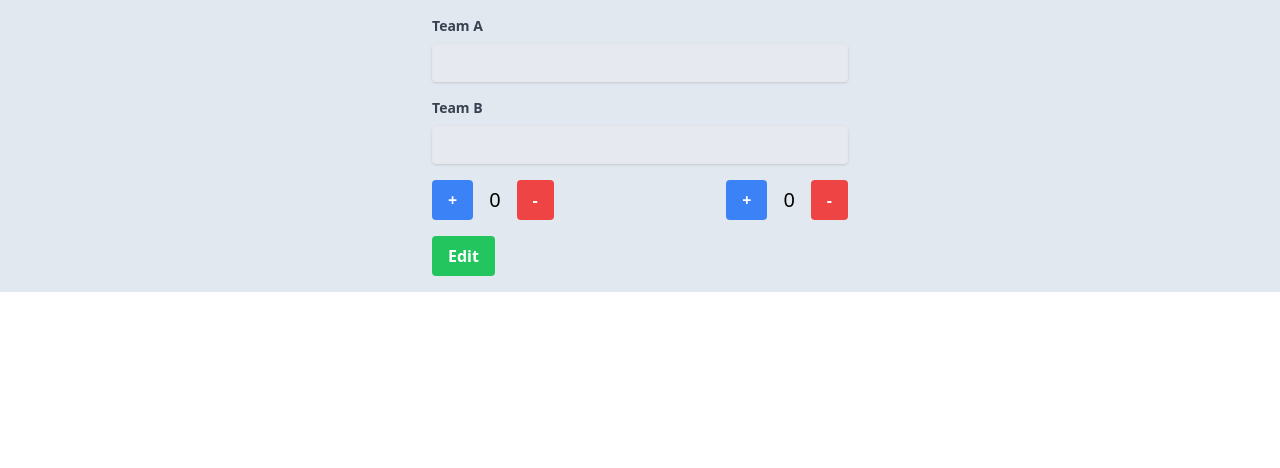
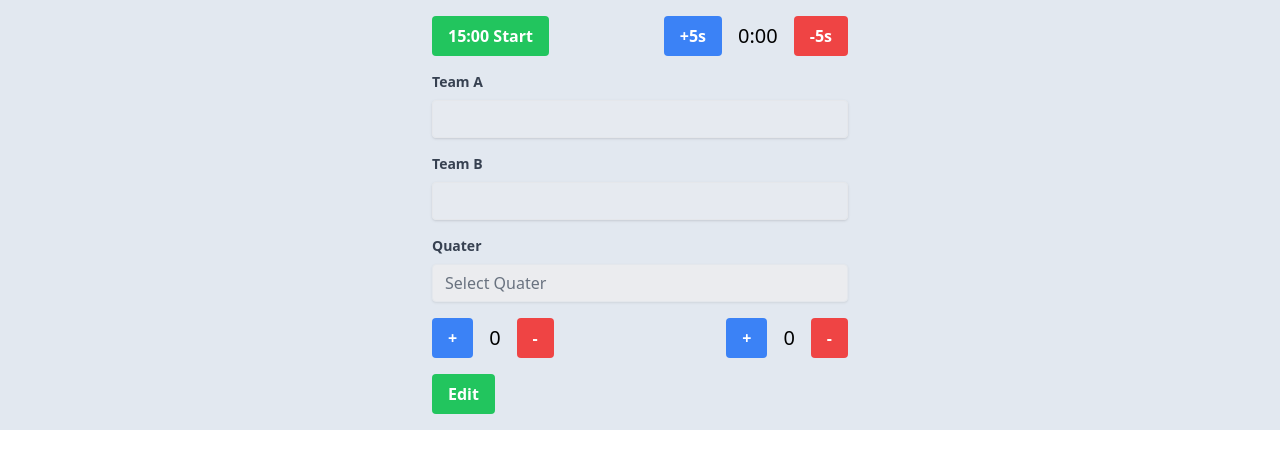
Before and after one commit to JonFreer/xplosion_lt, a React (Vite) app in the folder web/: page /score_control in a window 1280 px wide. Shown: the top 468 px of the page. Built offline with nearby package versions, Linux system fonts and the light colour scheme; no server answers.

Commit message:
score: restyle and timer

```diff
--- a/web/src/css/score.module.css
+++ b/web/src/css/score.module.css
@@ -1,14 +1,14 @@
 
 :root {
     --box-padding-right: 100px;
-    --box-height: 50px;
-    --box-top: 50px;
+    --box-height: 100px;
+    --box-top: 10px;
     --grey-height: 50px;
     --top-pos:250px;
   }
 
 #mask{
-    font-family: "HelveticaBold";
+    font-family: "Helvetica";
     height:calc(var(--box-height) + var(--grey-height) + 2px);
     top:var(--box-top);
     left: var(--box-padding-right);
@@ -19,17 +19,54 @@
 }
 
 #scorebar{
-    background: white;
+
     position: relative;
-    height: 40px;
-    width: 400px;
+    height: 50px;
+    width: 1000px;
     margin: auto;
-    border-radius: 10px;
+    /* border-radius: 10px; */
     -webkit-box-shadow: 0px 0px 38px -17px rgba(0,0,0,0.75);
     -moz-box-shadow: 0px 0px 38px -17px rgba(0,0,0,0.75);
     box-shadow: 0px 0px 38px -17px rgba(0,0,0,0.75);
     display: grid;
-    grid-template-columns: 1fr 20px 10px 20px 1fr;
+    grid-template-columns: 1fr 60px 80px 60px 60px 1fr;
     text-align: center;
-    line-height: 40px;
+    /* line-height: 60px; */
+    font-size: 25px;
+    top:30px;
+    color:white
 }
+
+.teamName{
+    text-transform: uppercase;
+    letter-spacing: 4px;
+    font-weight: 200;
+    background: #62264d;
+    padding-top: 5px;
+    line-height: 45px;
+}
+
+.score{
+    background: white;
+    padding-top: 5px;
+    line-height: 45px;
+    color:black;
+    font-weight: 700;
+    background: linear-gradient(to bottom, white, #f0f0f0);
+}
+
+.quater{
+    background: #d0602e;
+    color:white;
+    padding-top: 5px;
+    line-height: 45px;
+    font-weight: 200;
+}
+
+.time{
+    background: #91202e;
+    color:white;
+    padding-top: 5px;
+    line-height: 45px;
+    font-weight: 200;
+}
--- a/web/src/pages/score_control.tsx
+++ b/web/src/pages/score_control.tsx
@@ -7,11 +7,29 @@ export interface Score {
   score_a: number;
   score_b: number;
   active: boolean;
+  quater: string;
+  start_time: number;
 }
 
 export default function ScoreControl() {
   const [isEditMode, setIsEditMode] = useState(false);
-  const [state, setState] = useState<Score>({ team_a: "", team_b: "", score_a: 0, score_b: 0, active: false });
+  const [state, setState] = useState<Score>({ team_a: "", team_b: "", score_a: 0, score_b: 0, active: false, quater: "", start_time: 0 });
+  const [time, setTime] = useState(0); // 15 minutes in seconds
+
+  function updateTime(){
+    setTime((state.start_time) - Math.floor(Date.now() / 1000) + 900);
+  }
+
+  useEffect(() => {
+    console.log("useEffect");
+    let timer: NodeJS.Timeout;
+    updateTime();
+    timer = setInterval(() => {
+      updateTime();
+    }, 1000);
+
+    return () => clearInterval(timer);
+  }, [state.start_time]);
 
   useEffect(() => {
 
@@ -27,16 +45,53 @@ export default function ScoreControl() {
     };
   }, []);
 
+  function setStateViaSocket(state: Score) {
+    socket.emit("score_update", state);
+  }
 
-  function setStateViaSocket(state:Score){
-    socket.emit("score_update", state);
+  function setStartTimeToNow() {
+    const now = Math.floor(Date.now() / 1000);
+    setStateViaSocket({ ...state, start_time: now } as Score);
+  }
+
+  function incrementStartTime(seconds: number) {
+    setStateViaSocket({ ...state, start_time: (state.start_time || 0) + seconds } as Score);
   }
 
   return (
     <>
-
-    <div  className="flex bg-slate-200">
+      <div className="flex bg-slate-200">
         <div className="p-4 w-full max-w-md mx-auto">
+        <div className="flex items-center justify-between mb-4">
+            <button
+              className="bg-green-500 hover:bg-green-700 text-white font-bold py-2 px-4 rounded focus:outline-none focus:shadow-outline"
+              type="button"
+              onClick={setStartTimeToNow}
+              disabled={!isEditMode}
+            >
+              15:00 Start
+            </button>
+            <div className="flex items-center">
+              <button
+                className="bg-blue-500 hover:bg-blue-700 text-white font-bold py-2 px-4 rounded focus:outline-none focus:shadow-outline"
+                type="button"
+                onClick={() => incrementStartTime(5)}
+                disabled={!isEditMode}
+              >
+                +5s
+              </button>
+              <span className="mx-4 text-xl">{Math.floor(Math.max(time,0) / 60)}:{String(Math.max(time,0) % 60).padStart(2, "0")}</span>
+              <button
+                className="bg-red-500 hover:bg-red-700 text-white font-bold py-2 px-4 rounded focus:outline-none focus:shadow-outline"
+                type="button"
+                onClick={() => incrementStartTime(-5)}
+                disabled={!isEditMode}
+              >
+                -5s
+              </button>
+            </div>
+          </div>
+          {/* Existing code */}
           <div className="mb-4">
             <label className="block text-gray-700 text-sm font-bold mb-2" htmlFor="team_a">
               Team A
@@ -62,6 +117,24 @@ export default function ScoreControl() {
               onChange={(e) => setStateViaSocket({ ...state, team_b: e.target.value } as Score)}
               disabled={!isEditMode}
             />
+          </div>
+          <div className="mb-4">
+            <label className="block text-gray-700 text-sm font-bold mb-2" htmlFor="quater">
+              Quater
+            </label>
+            <select
+              className="shadow appearance-none border rounded w-full py-2 px-3 text-gray-700 leading-tight focus:outline-none focus:shadow-outline"
+              id="quater"
+              value={state?.quater || ""}
+              onChange={(e) => setStateViaSocket({ ...state, quater: e.target.value } as Score)}
+              disabled={!isEditMode}
+            >
+              <option value="">Select Quater</option>
+              <option value="Q1">Q1</option>
+              <option value="Q2">Q2</option>
+              <option value="Q3">Q3</option>
+              <option value="Q4">Q4</option>
+            </select>
           </div>
           <div className="flex items-center justify-between mb-4">
             <div className="flex items-center">
@@ -103,6 +176,7 @@ export default function ScoreControl() {
               </button>
             </div>
           </div>
+
           <div className="flex items-center justify-between">
             <button
               className="bg-green-500 hover:bg-green-700 text-white font-bold py-2 px-4 rounded focus:outline-none focus:shadow-outline"
--- a/web/src/pages/score_graphic.tsx
+++ b/web/src/pages/score_graphic.tsx
@@ -1,31 +1,48 @@
 import { useEffect, useState } from "react";
-import style from "../css/score.module.css"
+import style from "../css/score.module.css";
 import { socket } from "../socket";
 import { Score } from "./score_control";
 
+export default function ScoreGraphic() {
+  const [state, setState] = useState<Score>({
+    team_a: "",
+    team_b: "",
+    score_a: 0,
+    score_b: 0,
+    active: false,
+    quater: "",
+    start_time: 0,
+  });
+  const [time, setTime] = useState(0); // 15 minutes in seconds
 
-
-export default function ScoreGraphic() {
-
-  const [active, setActive] = useState(false);
-  const [state, setState] = useState<Score>({team_a:"",team_b:"",score_a:0,score_b:0,active:false})
+  function updateTime(){
+    setTime((state.start_time) - Math.floor(Date.now() / 1000) + 900);
+  }
 
   useEffect(() => {
+    console.log("useEffect");
+    let timer: NodeJS.Timeout;
 
+    timer = setInterval(() => {
+      updateTime();
+    }, 1000);
+
+    return () => clearInterval(timer);
+  }, [state.start_time]);
+
+  useEffect(() => {
     function onPlay(state: Score) {
       console.log("onPlay", state);
       setState(state);
-      setActive(true)
     }
 
     function onStop(state: Score) {
-        console.log("onStop", state);
-        setActive(false)
-      }
+      console.log("onStop", state);
+    }
 
     function onState(state: Score) {
-        console.log("onState", state);
-        setState(state)
+      console.log("onState", state);
+      setState(state);
     }
 
     socket.on("score_play", onPlay);
@@ -35,17 +52,19 @@ export default function ScoreGraphic() {
 
     return () => {
       socket.off("score_play", onPlay);
-      socket.off("score_stop",onStop);
+      socket.off("score_stop", onStop);
     };
-
   }, []);
 
   return (
     <div id={style.mask}>
-      <div id={style.scorebar} className={active?style.animate:style.animate_out}>
+      <div id={style.scorebar}>
         <div className={style.teamName}>{state.team_a}</div>
         <div className={style.score}>{state.score_a}</div>
-        <div className={style.score}>-</div>
+        <div className={style.time}>
+          {Math.floor(Math.max(time,0) / 60)}:{String(Math.max(time,0) % 60).padStart(2, "0")}
+        </div>
+        <div className={style.quater}>{state.quater}</div>
         <div className={style.score}>{state.score_b}</div>
         <div className={style.teamName}>{state.team_b}</div>
       </div>
```
Also changed, not shown: 1 other file (tests, documents, lock files or other folders). Lines whose indentation alone changed are shown as unchanged.
